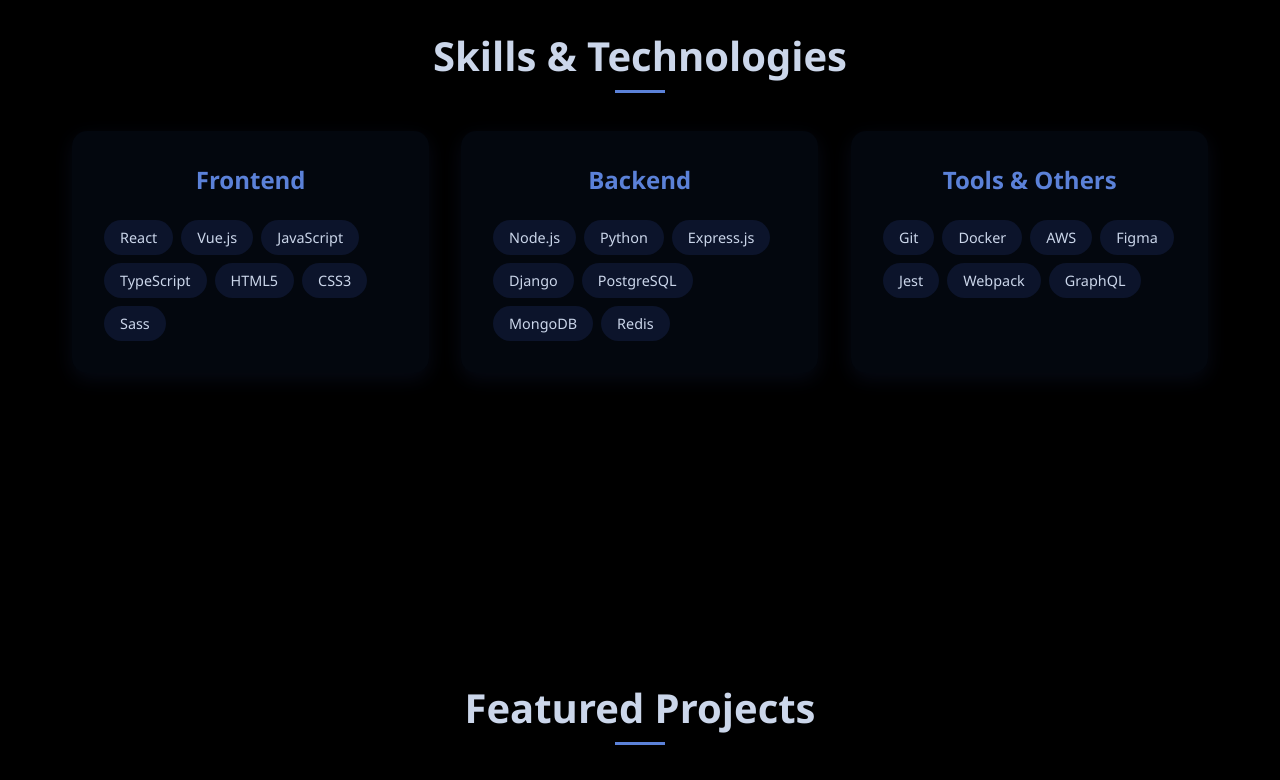
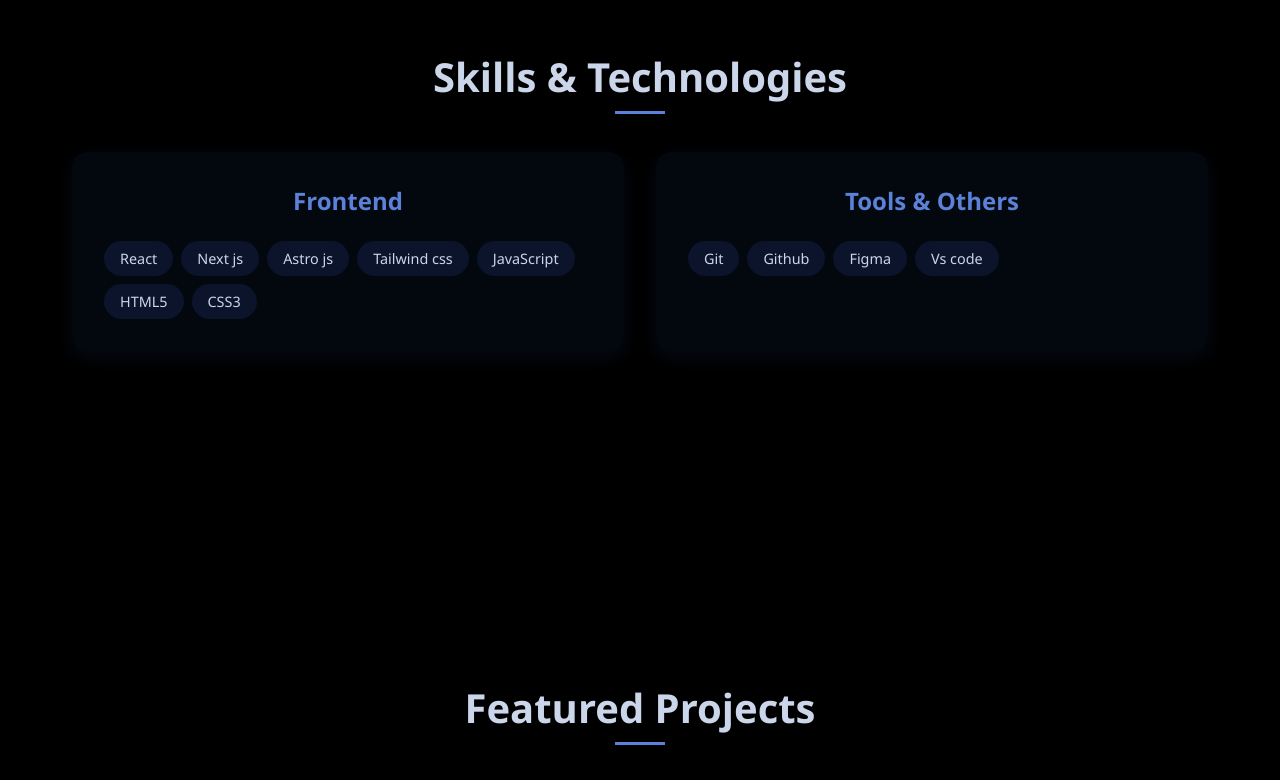
Before and after one commit to adilraees786/my-portfolio, a plain HTML site: page index.html in a window 1280 px wide. Shown: the part 1800-2580 px from the top of the page. Drawn offline with Linux system fonts and the light colour scheme; grey boxes are pictures that could not be loaded.

Commit message:
fixed content information

```diff
--- a/index.html
+++ b/index.html
@@ -119,36 +119,27 @@
           <h3>Frontend</h3>
           <div class="skill-list">
             <span class="skill-tag">React</span>
-            <span class="skill-tag">Vue.js</span>
+            <span class="skill-tag">Next js</span>
+            <span class="skill-tag">Astro js</span>
+            <span class="skill-tag">Tailwind css</span>
             <span class="skill-tag">JavaScript</span>
-            <span class="skill-tag">TypeScript</span>
             <span class="skill-tag">HTML5</span>
             <span class="skill-tag">CSS3</span>
-            <span class="skill-tag">Sass</span>
+
           </div>
         </div>
-        <div class="skill-category">
-          <h3>Backend</h3>
-          <div class="skill-list">
-            <span class="skill-tag">Node.js</span>
-            <span class="skill-tag">Python</span>
-            <span class="skill-tag">Express.js</span>
-            <span class="skill-tag">Django</span>
-            <span class="skill-tag">PostgreSQL</span>
-            <span class="skill-tag">MongoDB</span>
-            <span class="skill-tag">Redis</span>
-          </div>
-        </div>
+
         <div class="skill-category">
           <h3>Tools & Others</h3>
           <div class="skill-list">
             <span class="skill-tag">Git</span>
-            <span class="skill-tag">Docker</span>
-            <span class="skill-tag">AWS</span>
+            <span class="skill-tag">Github</span>
             <span class="skill-tag">Figma</span>
-            <span class="skill-tag">Jest</span>
-            <span class="skill-tag">Webpack</span>
-            <span class="skill-tag">GraphQL</span>
+            <span class="skill-tag">Vs code</span>
+
+
+
+
           </div>
         </div>
       </div>
@@ -276,15 +267,15 @@
           <div class="contact-details">
             <div class="contact-item">
               <span class="contact-icon">📧</span>
-              <span>john.doe@example.com</span>
+              <span>adilraees911@gmail.com</span>
             </div>
             <div class="contact-item">
               <span class="contact-icon">📱</span>
-              <span>+1 (555) 123-4567</span>
+              <span>+92 307 8068476</span>
             </div>
             <div class="contact-item">
               <span class="contact-icon">📍</span>
-              <span>San Francisco, CA</span>
+              <span>Saddar,Karachi</span>
             </div>
           </div>
         </div>
```
